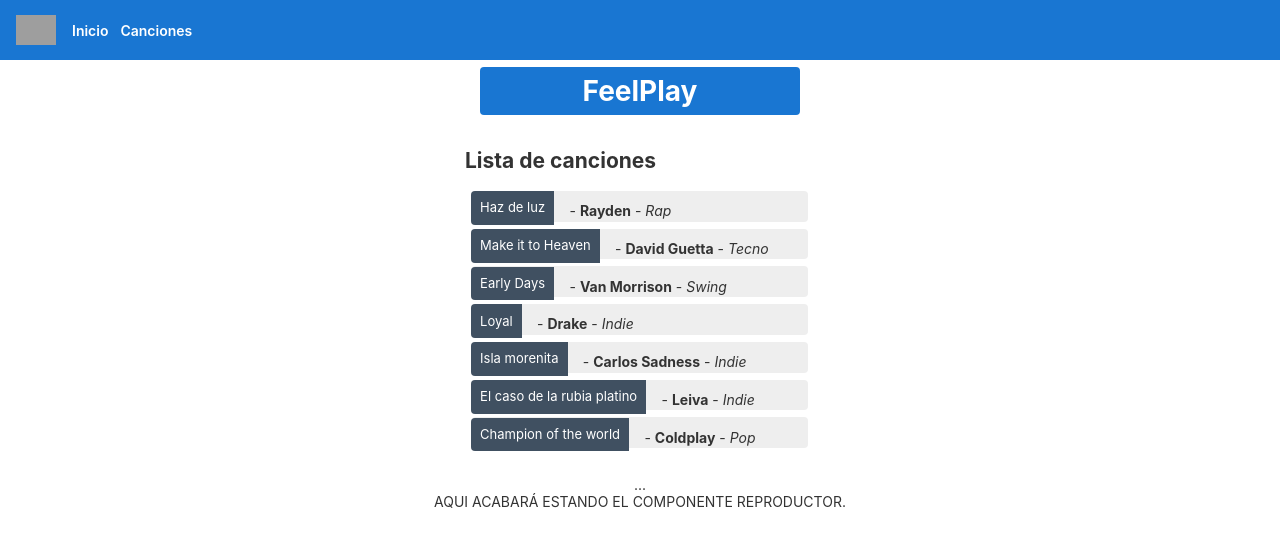
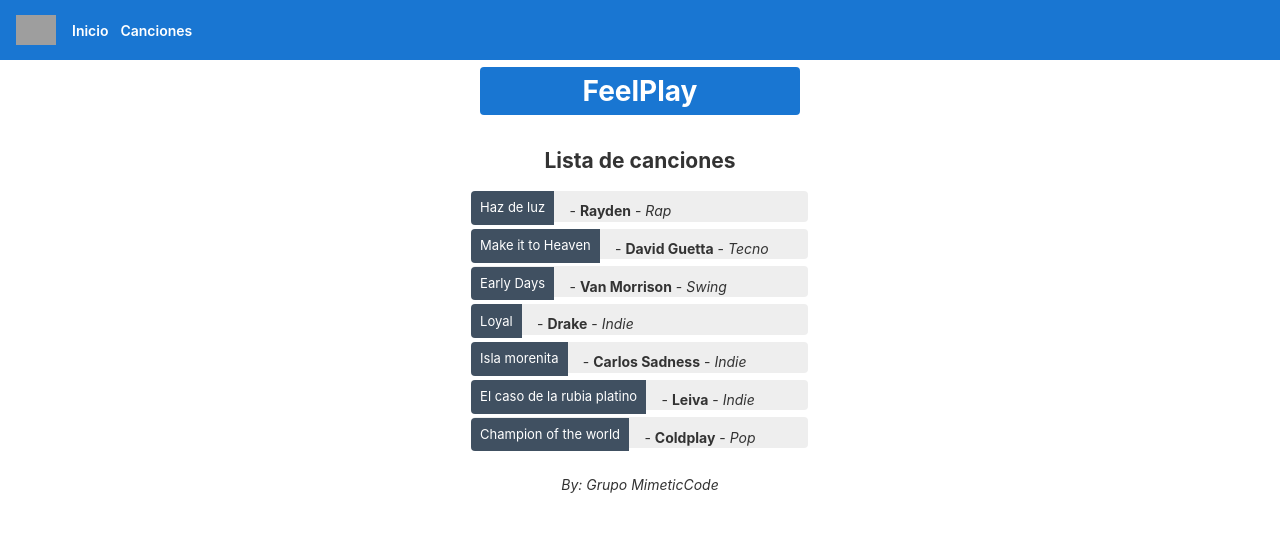
Before and after one commit to cviaplanaa/feelplay, an Angular app: page / in a window 1280 px wide. Shown: the top 546 px of the page. Built offline with nearby package versions, Linux system fonts and the light colour scheme; grey boxes are pictures that could not be loaded.

Commit message:
v1.2 Componentes integrados

```diff
--- a/src/app/app.component.html
+++ b/src/app/app.component.html
@@ -309,8 +309,8 @@
   <div class="card highlight-card card-small">
     <h1>{{ title }} </h1>
   </div>
+  <!-- Insertamos el componente canciones de la aplicación-->
   <app-canciones></app-canciones>
-<span>...</span>
-  <span> AQUI ACABARÁ ESTANDO EL COMPONENTE REPRODUCTOR. </span>
+  <span> <i>By: Grupo MimeticCode</i> </span>
 
 <router-outlet></router-outlet>
--- a/src/app/canciones/canciones.component.css
+++ b/src/app/canciones/canciones.component.css
@@ -58,3 +58,7 @@
   margin-right: .8em;
   border-radius: 4px 0 0 4px;
 }
+
+h2.center{
+  text-align:center;
+}
--- a/src/app/canciones/canciones.component.html
+++ b/src/app/canciones/canciones.component.html
@@ -1,16 +1,17 @@
-<h2>Lista de canciones</h2>
+<h2 class="center">Lista de canciones</h2>
 <ul class="canciones">
+  <!-- Dentro de ngFor las palabras let of permiten indicar qué parametros de cancion buscar en la cadena CANCIONES
+Mientras haya canciones en la array irá creándolas -->
   <li *ngFor="let cancion of canciones"
   [class.selected]="cancion === selectedSong"
   (click)="onSelect(cancion)">
     <span class="badge">{{cancion.sTitle}}</span> - <b>{{cancion.author}}</b> - <i>{{cancion.style}}</i>
   </li>
 </ul>
-
+<!-- Si una canción está seleccionada muestra todos los detalles que definimos a continuación-->
 <div *ngIf="selectedSong" class="canciones">
 
   <h2>{{selectedSong.sTitle | uppercase}} Detalles</h2>
-
   <div><span class="badgeD"><b>Título: </b></span>{{selectedSong.sTitle}}</div>
   <div><span class="badgeD"><b>Autor: </b></span>{{selectedSong.author}}</div>
   <div><span class="badgeD"><b>Estilo: </b></span>{{selectedSong.style}}</div>
@@ -18,7 +19,6 @@
   <div><span class="badgeD"><b>Año: </b></span>{{selectedSong.year}}</div>
   <div><span class="badgeD"><b>Premios: </b></span>{{selectedSong.prize}}</div>
   <div><span class="badgeD"><b>Conciertos: </b></span>{{selectedSong.shows}}</div>
-
 </div>
 
 <!-- <div><span><b>Título: </b> </span>{{cancion.sTitle}}</div>
--- a/src/app/canciones/canciones.component.ts
+++ b/src/app/canciones/canciones.component.ts
@@ -9,7 +9,9 @@ import { CANCIONES } from '../lista-canciones';
 })
 
 export class CancionesComponent implements OnInit {
+  //Creamos una variable de tipo canciones que incluye la array creada en typescript
 canciones = CANCIONES;
+//Creamos la variable selectedSong de tipo cancion para poder mostrar detalles
 selectedSong: Cancion;
 
   constructor() { }
--- a/src/index.html
+++ b/src/index.html
@@ -1,13 +1,14 @@
 <!doctype html>
-<html lang="en">
+<html lang="es">
 <head>
   <meta charset="utf-8">
-  <title>PMusicPlayer</title>
+  <title>FeelPlay</title>
   <base href="/">
   <meta name="viewport" content="width=device-width, initial-scale=1">
   <link rel="icon" type="image/x-icon" href="favicon.ico">
 </head>
 <body>
+  <!-- al insertar app-root se inserta toda la aplicación, es el componente raíz-->
   <app-root></app-root>
 </body>
 </html>
```
Also changed, not shown: 1 other file (tests, documents, lock files or other folders).
